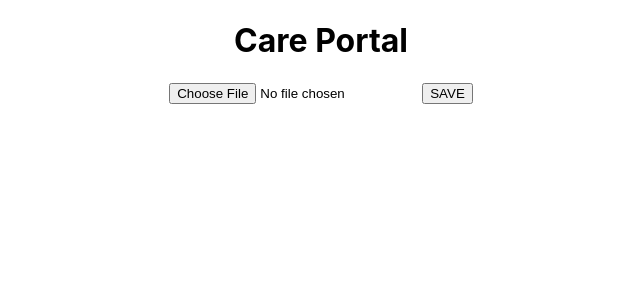
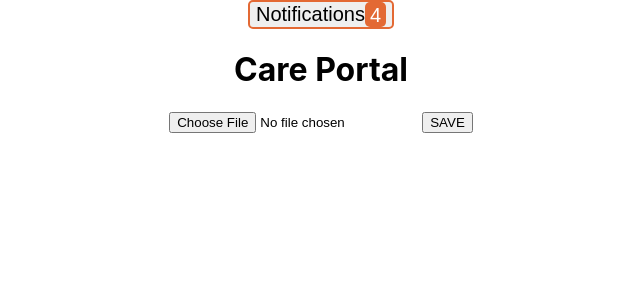
Before and after one commit to returnwin/careportal, a React (Create React App) app in the folder client/: page / in a window 1280 px wide. Shown: the top 300 px of the page, without its empty margins (319-959 px from the left). Built offline with nearby package versions, Linux system fonts and the light colour scheme.

Commit message:
notification icon with counteroption

```diff
--- a/client/package.json
+++ b/client/package.json
@@ -4,8 +4,10 @@
   "private": true,
   "dependencies": {
     "react": "^16.8.6",
+    "react-avatar-uploader": "^1.0.3",
     "react-dom": "^16.8.6",
-    "react-scripts": "3.0.0"
+    "react-scripts": "3.0.0",
+    "reactstrap": "^8.0.0"
   },
   "scripts": {
     "start": "react-scripts start",
--- a/client/src/App.js
+++ b/client/src/App.js
@@ -1,5 +1,6 @@
 import React, { Component } from 'react';
 import './App.css';
+import NotificationIcon from './components/NotificationIcon/NotificationIcon';
 
 class App extends Component {
   constructor(){
@@ -25,6 +26,9 @@ class App extends Component {
   render(){
     return (
       <div className="App">
+      <NotificationIcon
+        title='Notifications'
+      />
         <h1>Care Portal</h1>
         <form action="/api/images" method="post" enctype="multipart/form-data" id="addPhoto">
           <input type="file" name="image" />
--- /dev/null
+++ b/client/src/components/NotificationIcon/NotificationIcon.css
@@ -0,0 +1,12 @@
+.notificationIcon {
+    border: 2px solid #E36934;
+    border-radius: 5px;
+    font-size: 20px;
+}
+
+.notificationCounter {
+    background-color: #E36934;
+    color: white;
+    border-radius: 5px;
+    padding: 1.5px 5px;
+}
--- /dev/null
+++ b/client/src/components/NotificationIcon/NotificationIcon.js
@@ -0,0 +1,18 @@
+import React, { Component } from 'react';
+import { Badge, Button } from 'reactstrap';
+import './NotificationIcon.css';
+
+class NotificationIcon extends Component {
+    render() {
+      return (
+        <div>
+          <Button className='notificationIcon'>
+            {this.props.title}
+            <Badge className='notificationCounter'>4</Badge>
+          </Button>
+        </div>
+      );
+    }
+  }
+
+  export default NotificationIcon;
```
Also changed, not shown: 1 other file (tests, documents, lock files or other folders).
